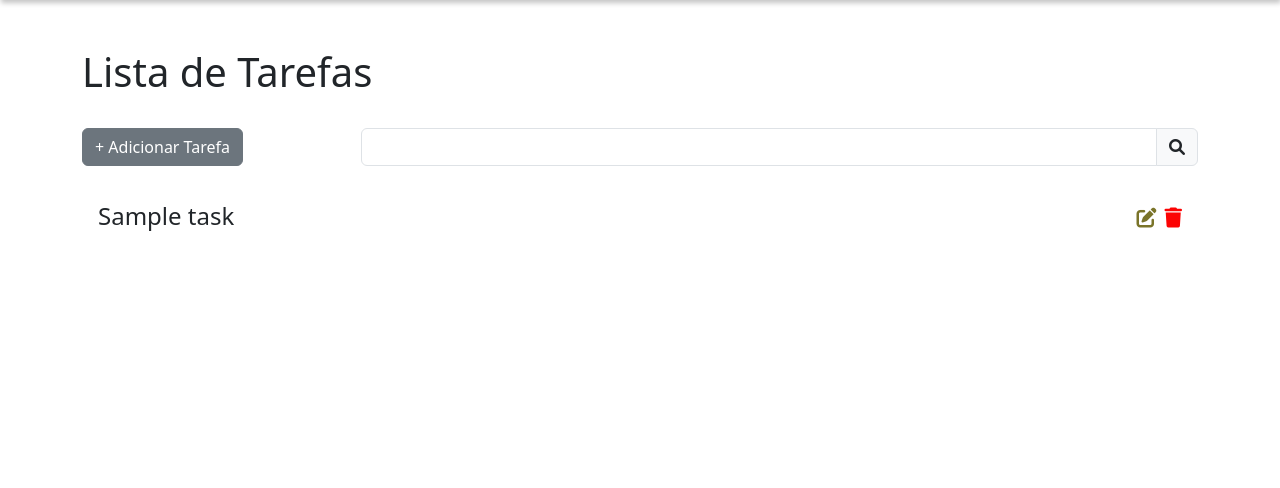
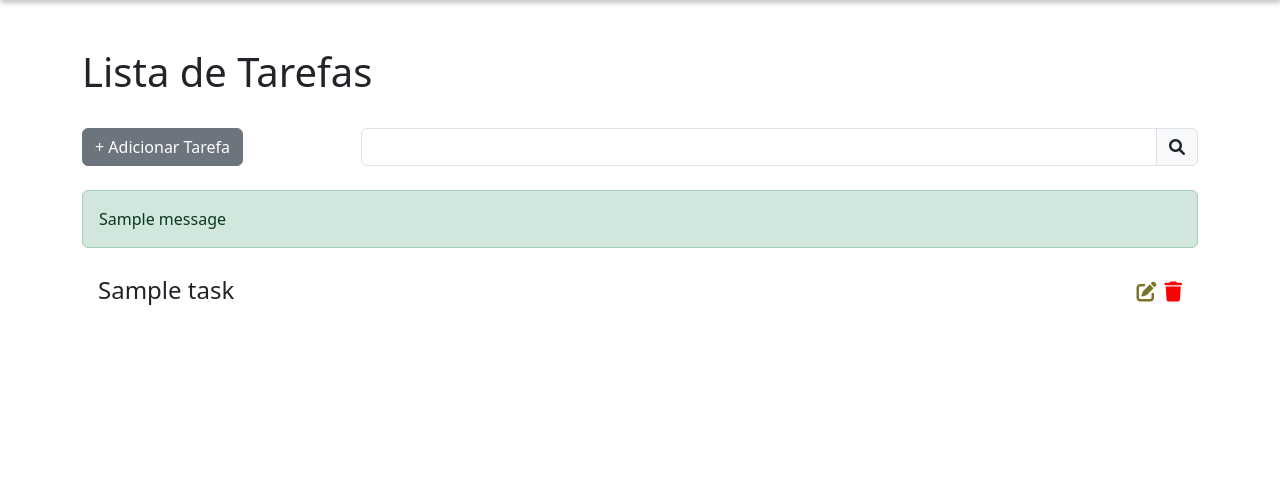
Before and after one commit to RenanppCosta/todolist-django.v2, a Django app: page /tasks in a window 1280 px wide. Shown: the part 68-556 px from the top of the page. Run offline with Django 5.2, Linux system fonts and the light colour scheme; tables that the repository leaves empty hold one stand-in row (values such as "Sample post"); one stand-in notice (Sample message) is shown.

Commit message:
feat: created view of delete task

```diff
--- a/tasks/static/css/styles.css
+++ b/tasks/static/css/styles.css
@@ -21,3 +21,11 @@ footer p{
 li i{
     font-size: 20px;
 }
+
+ul.messages {
+    padding: 0;
+}
+
+ul.messages li {
+    list-style: none;
+}
--- a/tasks/templates/tasks/list-tasks.html
+++ b/tasks/templates/tasks/list-tasks.html
@@ -11,13 +11,22 @@
                 <span class="input-group-text" id="inputGroup-sizing-default"><i class="fa-solid fa-magnifying-glass"></i></span>
             </div>
         </div>
+
+        {% if messages %}
+        <ul class="messages">
+            {% for message in messages %}
+            <li{% if message.tags %} class="alert alert-{{ message.tags }}"{% endif %}>{{ message }}</li>
+            {% endfor %}
+        </ul>
+        {% endif %}
+
         <ul class="list-group list-group-flush">
             {% for task in tasks %}
             <li class="list-group-item d-flex justify-content-between fs-4">
                 <a href="{% url 'task_view' task.id %}" class="link-dark link-offset-2 link-offset-3-hover link-underline link-underline-opacity-0 link-underline-opacity-75-hover">{{task.title}}</a>
                 <div class="d-flex gap-2 justify-content-center align-items-center">
-                    <a href="{% url 'update_task' task.id%}"><i class="fa-solid fa-pen-to-square" style="color: #7a7429;"></i></a>
-                    <a href=""><i class="fa-solid fa-trash" style="color: #fc0303;"></i></a>
+                    <a href="{% url 'update_task' task.id %}"><i class="fa-solid fa-pen-to-square" style="color: #7a7429;"></i></a>
+                    <a href="{% url 'delete_task' task.id %}"><i class="fa-solid fa-trash" style="color: #fc0303;"></i></a>
                 </div>
             </li>
             {% endfor %}
--- a/tasks/urls.py
+++ b/tasks/urls.py
@@ -6,5 +6,6 @@ urlpatterns = [
 	path("", views.task_list, name="task_list"),
     path("<int:id>", views.task_view, name="task_view"),
     path("create", views.create_task, name="create_task"),
-    path("/update/<int:id>", views.update_task, name="update_task")
+    path("/update/<int:id>", views.update_task, name="update_task"),
+    path('delete/<int:id>/', views.delete_task, name='delete_task'),
 ]
--- a/tasks/views.py
+++ b/tasks/views.py
@@ -1,6 +1,7 @@
 from django.shortcuts import render, get_object_or_404, redirect
 from .models import Task
 from .forms import TaskModelForm
+from django.contrib import messages
 
 
 def task_list(request):
@@ -40,3 +41,10 @@ def update_task(request, id):
             return render(request,"tasks/update-task.html", {"form": form, "task": task})
     else:
         return render(request,"tasks/update-task.html", {"form": form, "task": task})
+
+def delete_task(request, id):
+    task = Task.objects.get(id=id)
+    task.delete()
+
+    messages.info(request, "Tarefa deletada com sucesso!")
+    return redirect("/tasks")
```
